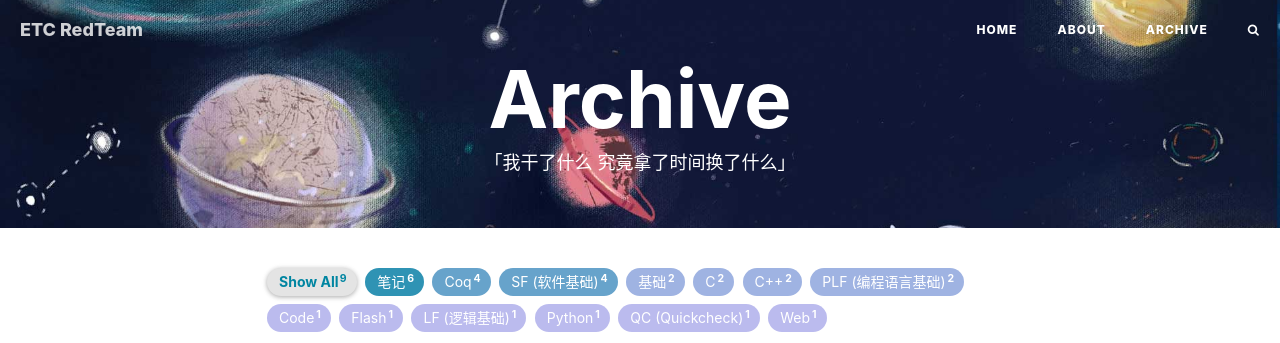
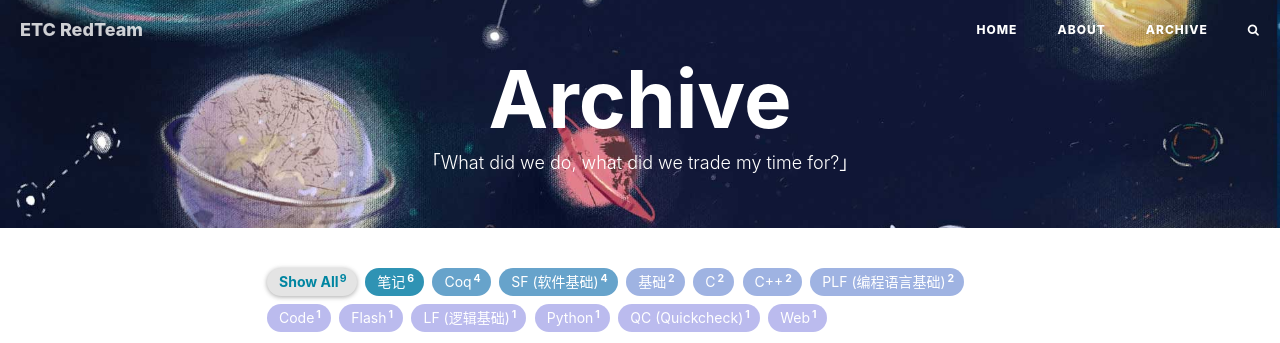
Before and after one commit to HocDiDungLuoiAI/HocDiDungLuoiAI.github.io, a Jekyll site: the page built from archive.html, in a window 1280 px wide. Shown: the top 343 px of the page. Built offline with Jekyll 4.4.1, drawn with Linux system fonts in a browser that asks for light colours; nearby versions of some CDN libraries; comment, search, counter and statistics services are not loaded.

Commit message:
update blog 25-04-2023

```diff
--- a/about.html
+++ b/about.html
@@ -1,7 +1,7 @@
 ---
 layout: page
 title: "About"
-description: "「他单纯只想把日子过得不浪费」"
+description: "「We are from RedTeam at ETC Vietnam JSC」"
 header-img: "img/post-bg-os-metro.jpg"
 header-mask: 0.3
 multilingual: false
--- a/archive.html
+++ b/archive.html
@@ -1,7 +1,7 @@
 ---
 title: Archive
 layout: default
-description: "「我干了什么 究竟拿了时间换了什么」"
+description: "「What did we do, what did we trade my time for?」"
 header-img: "img/bg-little-universe.jpg"
 ---
 
```
